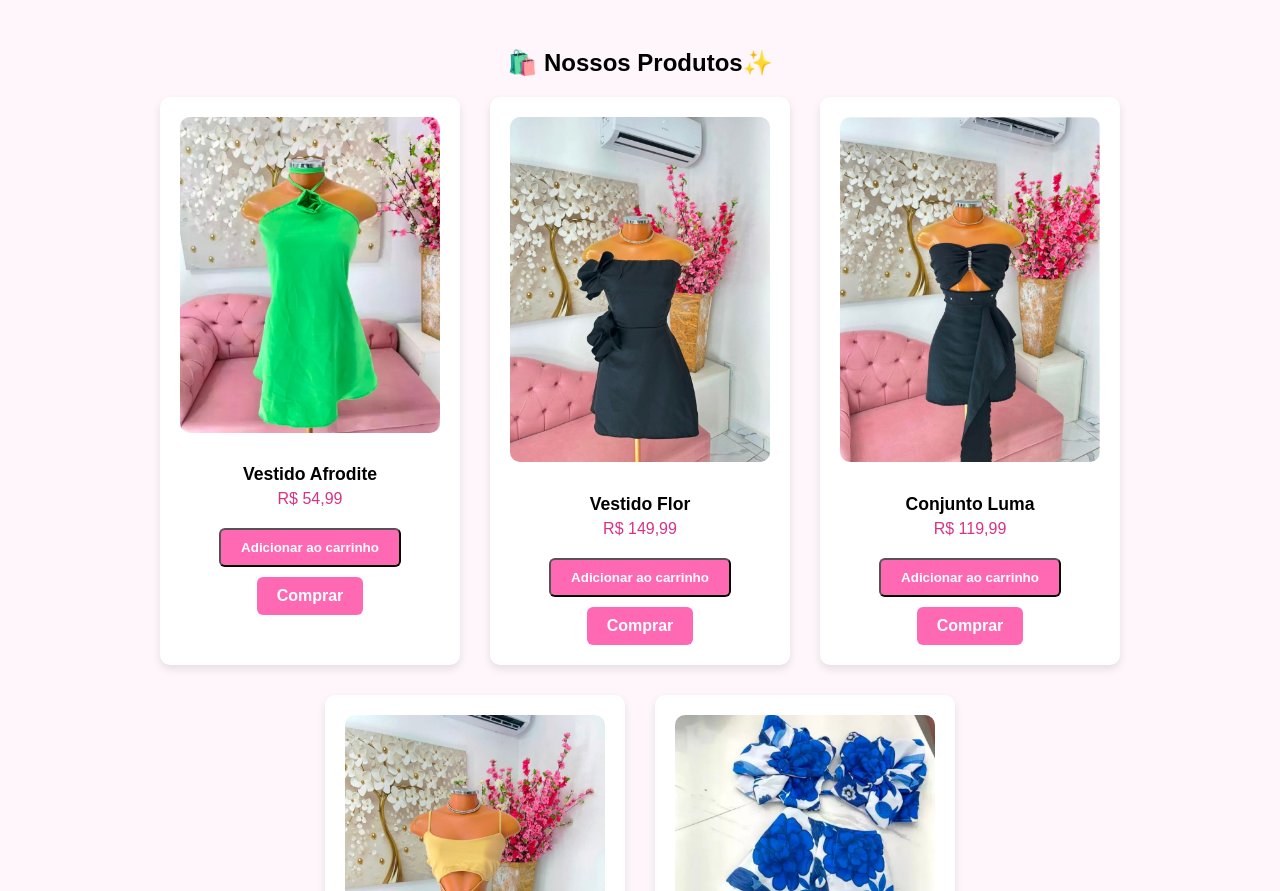
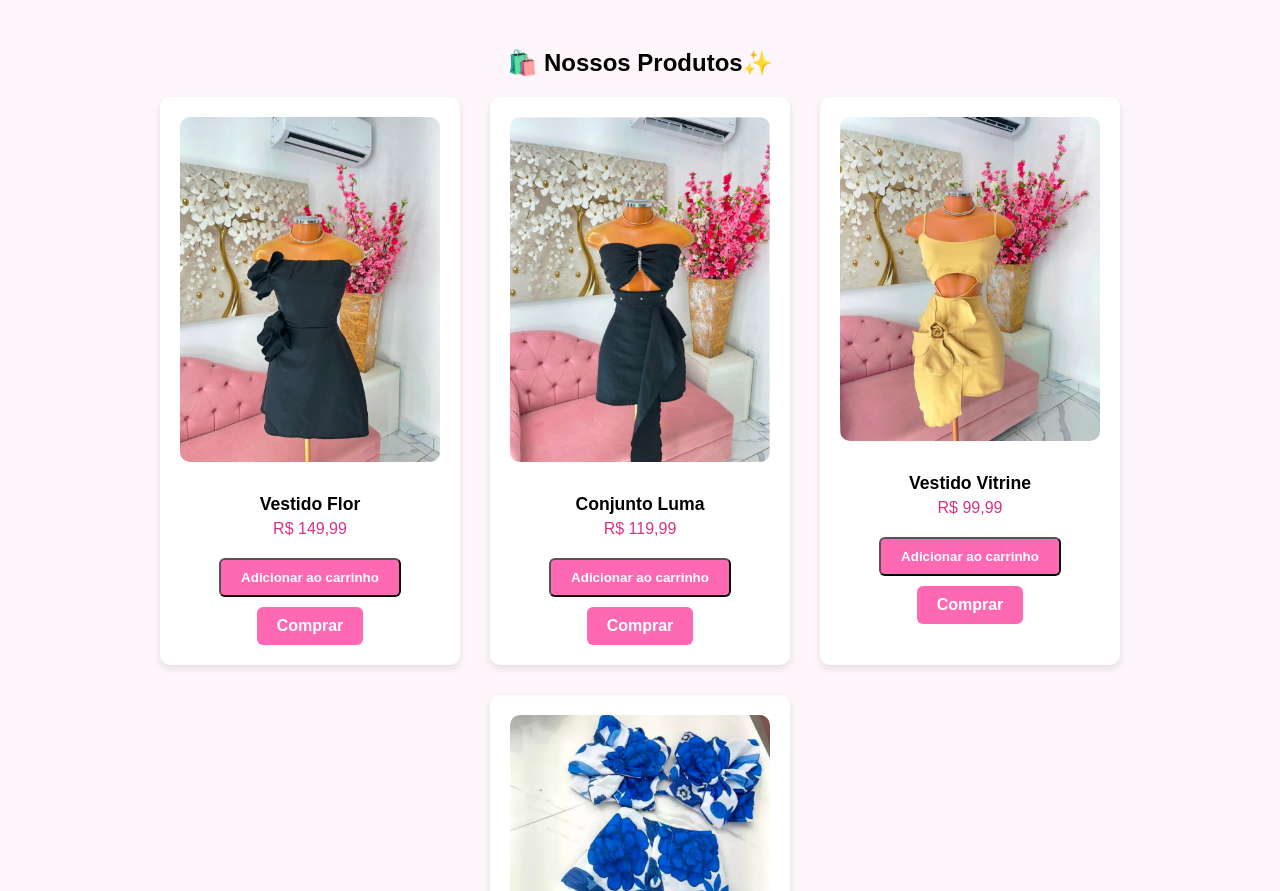
Before and after one commit to ClosetdaNil/Closet_da_Nil, a plain HTML site: page index.html in a window 1280 px wide. Shown: the part 209-1100 px from the top of the page. Drawn offline with Linux system fonts and the light colour scheme.

Commit message:
Update index.html

```diff
--- a/index.html
+++ b/index.html
@@ -121,14 +121,6 @@
     <div class="container">
 
       <div class="block">
-        <img src="vestido afrodite.jpg" alt="Vestido Afrodite" class="block-image" onclick="contarClique('Vestido Afrodite')">
-        <p>Vestido Afrodite</p>
-        <span class="preco">R$ 54,99</span>
-        <button onclick="adicionarAoCarrinho('Vestido Afrodite')" class="buy-button">Adicionar ao carrinho</button><br>
-        <a class="buy-button" href="https://wa.me/5563992887772?text=Olá! Quero comprar o Vestido Afrodite." target="_blank">Comprar</a>
-      </div>
-
-      <div class="block">
         <img src="vestido flor.jpg" alt="Vestido Flor" class="block-image" onclick="contarClique('Vestido Flor')">
         <p>Vestido Flor</p>
         <span class="preco">R$ 149,99</span>
```
